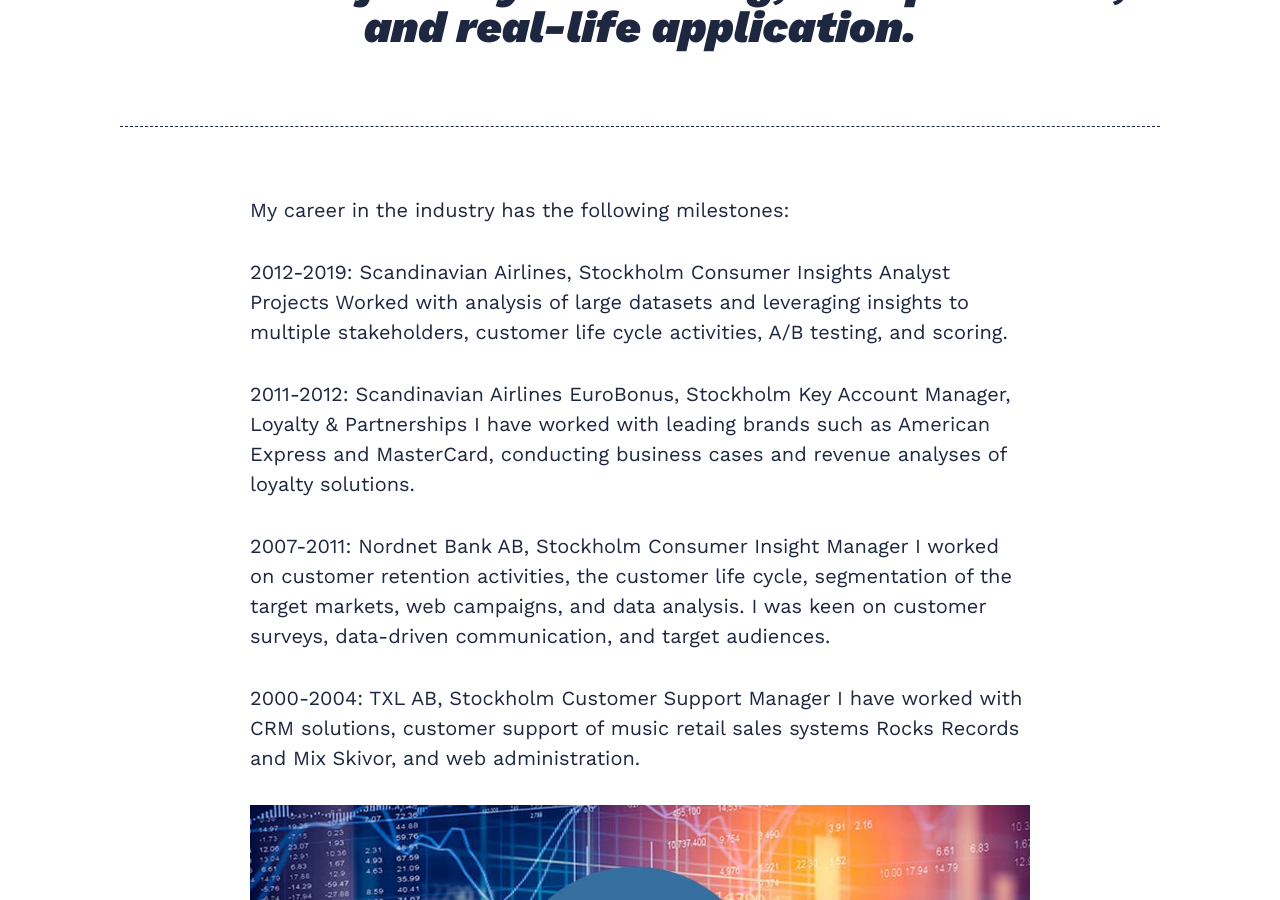
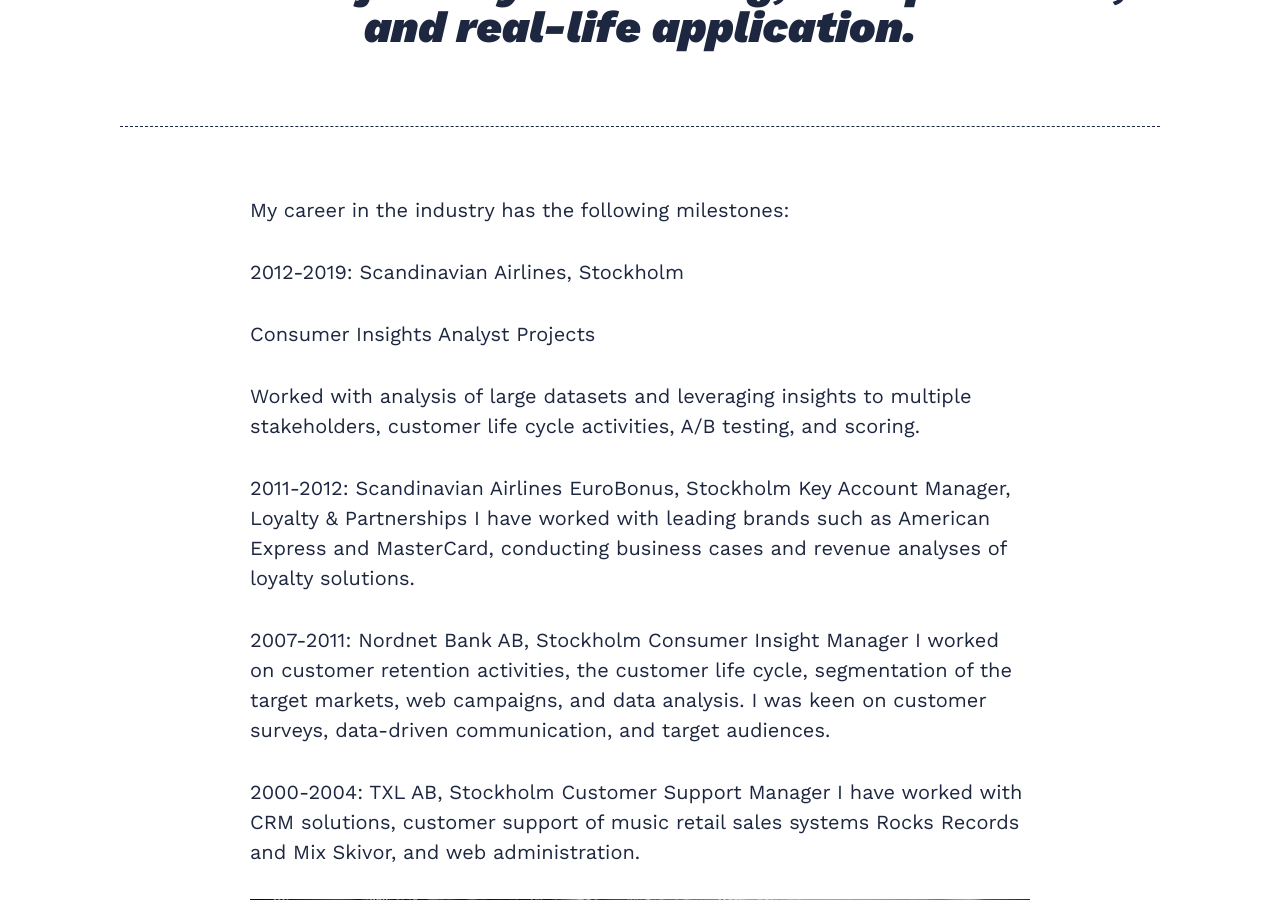
Before and after one commit to kargam0167/kargam0167.github.io, a Jekyll site: the page built from _pages/about.md, in a window 1280 px wide and 900 px high, scrolled down 1110 px. Built offline with Jekyll 4.4.1, drawn with Linux system fonts in a browser that asks for light colours; nearby versions of some CDN libraries.

Commit message:
Update about.md

```diff
--- a/_pages/about.md
+++ b/_pages/about.md
@@ -19,7 +19,9 @@
 My career in the industry has the following milestones:
 
 2012-2019: Scandinavian Airlines, Stockholm
+<div></div>
 Consumer Insights Analyst Projects
+<div></div>
 Worked with analysis of large datasets and leveraging insights to multiple stakeholders, customer life cycle activities, A/B testing, and scoring.
 
 2011-2012: Scandinavian Airlines EuroBonus, Stockholm
```
